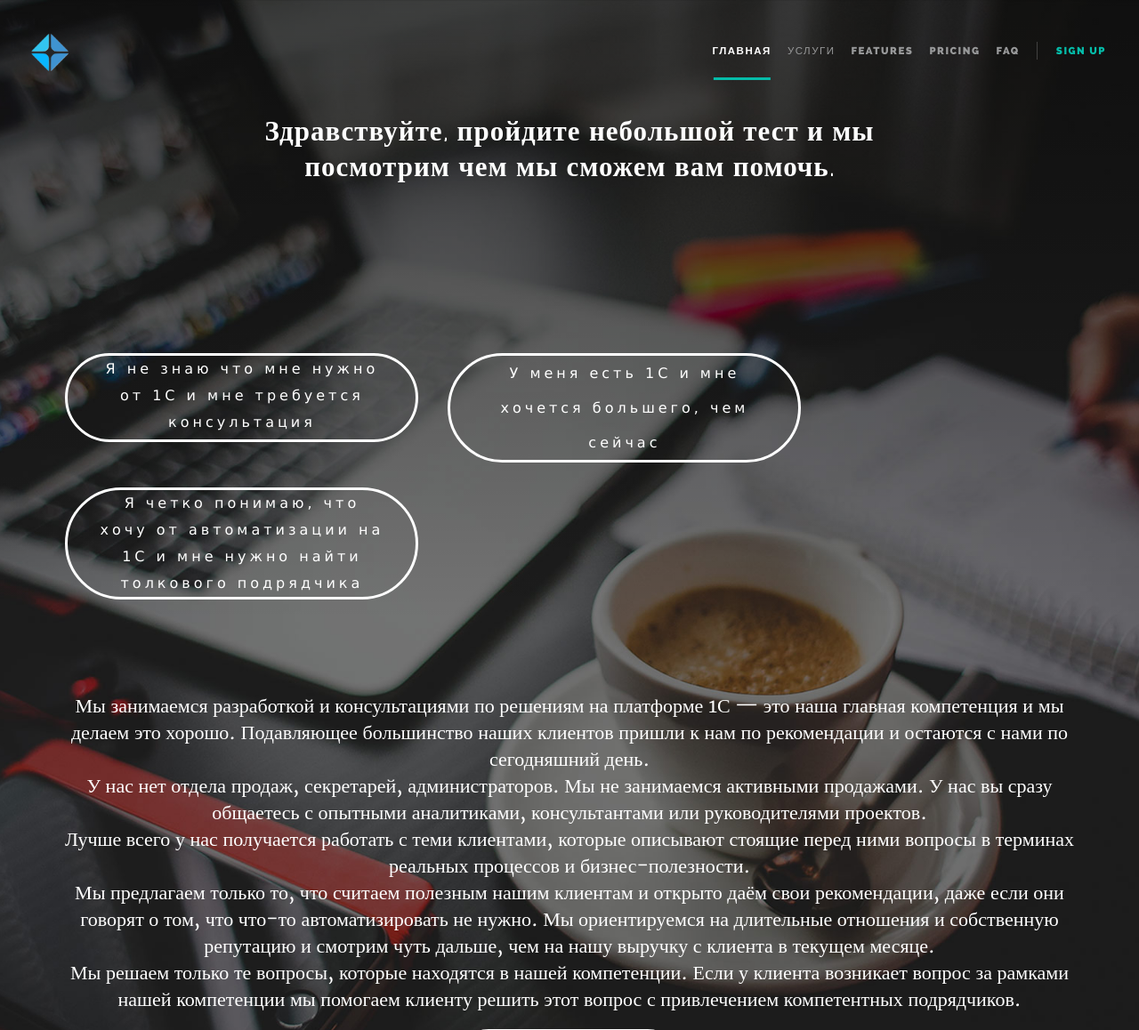
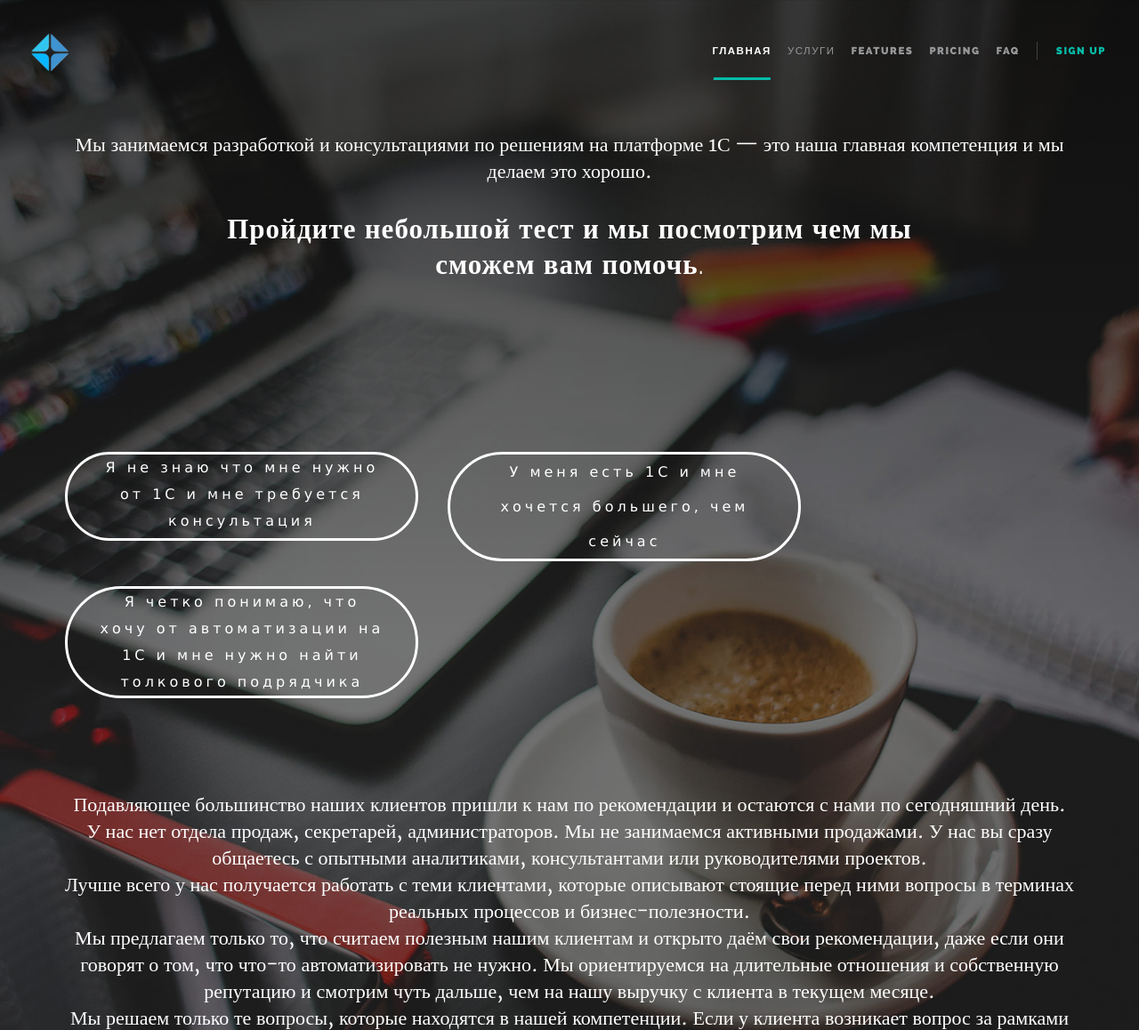
Before and after one commit to lampAddict/itehnik, a Symfony app: template templates/index.html.twig in a window 1280 px wide. Shown: the top 1158 px of the page at 89% size. Run offline with Twig, Linux system fonts and the light colour scheme; the template is opened without the code that fills it, so the values that code supplies are empty; some libraries are stand-ins or nearby versions; some web fonts are replaced.

Commit message:
main page content change

```diff
--- a/public/css/main.css
+++ b/public/css/main.css
@@ -1185,7 +1185,7 @@ a.menu-toggle {
     max-width: 800px;
     margin-left: auto;
     margin-right: auto;
-    margin-top: 4.5em;
+	margin-top: 3rem;
 }
 .intro-content h5 {
 	color: rgba(255, 255, 255, 0.6);
@@ -2454,3 +2454,6 @@ footer ul li {
 .Wallop-list{
     height: 448px;
 }
+.mt45{
+	margin-top: 16rem;
+}
--- a/templates/index.html.twig
+++ b/templates/index.html.twig
@@ -71,9 +71,14 @@
     <div class="shadow-overlay"></div>
 
     <div class="intro-content">
+        <div class="row mt45">
+            <div class="col-twelve text">
+                Мы занимаемся разработкой и консультациями по решениям на платформе 1С &mdash; это наша главная компетенция и мы делаем это хорошо.
+            </div>
+        </div>
         <div class="row">
             <div class="col-twelve">
-                <h1>Здравствуйте, пройдите небольшой тест и мы посмотрим чем мы сможем вам помочь.</h1>
+                <h1>Пройдите небольшой тест и мы посмотрим чем мы сможем вам помочь.</h1>
             </div>
         </div>
         <div class="row">
@@ -138,7 +143,6 @@
         </div>
         <div class="row">
             <div class="col-twelve text">
-                Мы занимаемся разработкой и консультациями по решениям на платформе 1С &mdash; это наша главная компетенция и мы делаем это хорошо.
                 Подавляющее большинство наших клиентов пришли к нам по рекомендации и остаются с нами по сегодняшний день.
             </div>
         </div>
```
Also changed, not shown: 1 other file.
